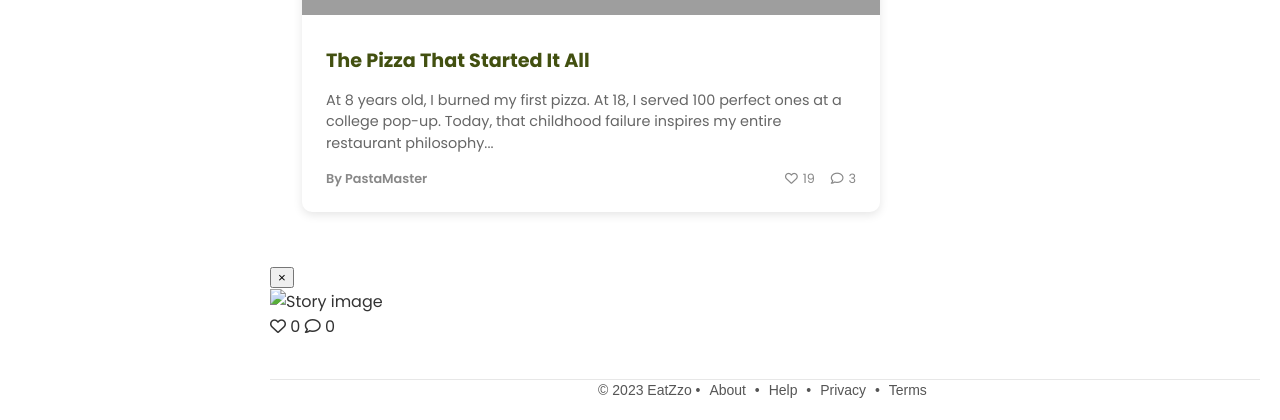
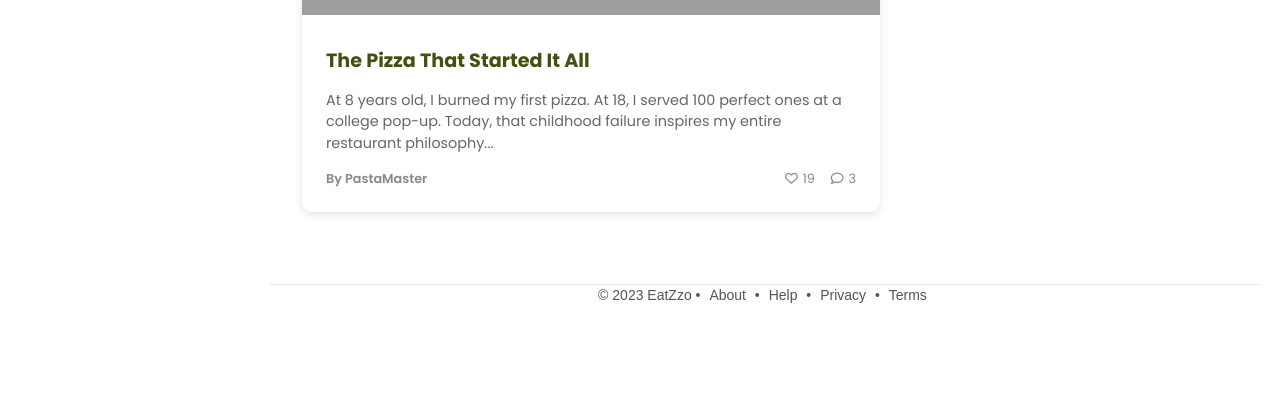
Before and after one commit to 77kavya77/eatzzo-, a Django app: template eatzzo/templates/stores/stories.html in a window 1280 px wide. Shown: the part 1614-2034 px from the top of the page. After the commit the page ends 1917 px from the top, so only its background shows below. Run offline with Django 5.2, Linux system fonts and the light colour scheme; the template is opened without the code that fills it, so the values that code supplies are empty; grey boxes are pictures that could not be loaded.

Commit message:
Update stories.css

```diff
--- a/eatzzo/static/css/main/stories.css
+++ b/eatzzo/static/css/main/stories.css
@@ -239,6 +239,135 @@ body {
     cursor: pointer;
 }
 
+.submit-btn {
+    background-color: #425010;
+    color: white;
+    border: none;
+    padding: 0.8rem 1.5rem;
+    border-radius: 5px;
+    font-weight: 600;
+    cursor: pointer;
+}
+
+/* Story Popup Styles */
+.story-popup {
+    display: none;
+    position: fixed;
+    top: 50%;
+    left: 50%;
+    transform: translate(-50%, -50%);
+    width: 90%;
+    max-width: 800px;
+    max-height: 90vh;
+    background-color: white;
+    border-radius: 10px;
+    box-shadow: 0 5px 20px rgba(0, 0, 0, 0.2);
+    z-index: 1000;
+    overflow-y: auto;
+}
+
+.story-overlay {
+    display: none;
+    position: fixed;
+    top: 0;
+    left: 0;
+    right: 0;
+    bottom: 0;
+    background-color: rgba(0, 0, 0, 0.7);
+    z-index: 999;
+}
+
+.story-popup-header {
+    display: flex;
+    justify-content: space-between;
+    align-items: center;
+    padding: 1.5rem;
+    border-bottom: 1px solid #eee;
+    position: sticky;
+    top: 0;
+    background-color: white;
+    z-index: 1;
+}
+
+.story-popup-header h2 {
+    margin: 0;
+    color: #425010;
+}
+
+.close-story {
+    background: none;
+    border: none;
+    font-size: 1.8rem;
+    cursor: pointer;
+    color: #777;
+}
+
+.story-popup-content {
+    padding: 1.5rem;
+}
+
+.story-popup-image {
+    width: 100%;
+    max-height: 400px;
+    object-fit: cover;
+    border-radius: 8px;
+    margin-bottom: 1.5rem;
+}
+
+.story-popup-meta {
+    display: flex;
+    justify-content: space-between;
+    margin-bottom: 1.5rem;
+    font-size: 0.9rem;
+    color: #666;
+}
+
+.story-popup-meta span:first-child {
+    font-weight: 600;
+}
+
+.story-popup-stats span {
+    margin-left: 0.5rem;
+    display: inline-flex;
+    align-items: center;
+    gap: 0.3rem;
+}
+
+.story-popup-text {
+    line-height: 1.8;
+    color: #333;
+    white-space: pre-line;
+}
+
+/* Hide scrollbar when popup is open */
+body.popup-open {
+    overflow: hidden;
+}
+
+/* Hide scrollbar but keep scrolling functionality */
+.story-popup {
+    -ms-overflow-style: none;  /* IE and Edge */
+    scrollbar-width: none;  /* Firefox */
+}
+
+.story-popup::-webkit-scrollbar {
+    display: none;  /* Chrome, Safari and Opera */
+}
+
+@media (max-width: 768px) {
+    .story-popup {
+        width: 95%;
+    }
+
+    .story-popup-header {
+        padding: 1rem;
+    }
+
+    .story-popup-content {
+        padding: 1rem;
+    }
+}
+
 @media (max-width: 768px) {
     .main-container {
         flex-direction: column;
```
